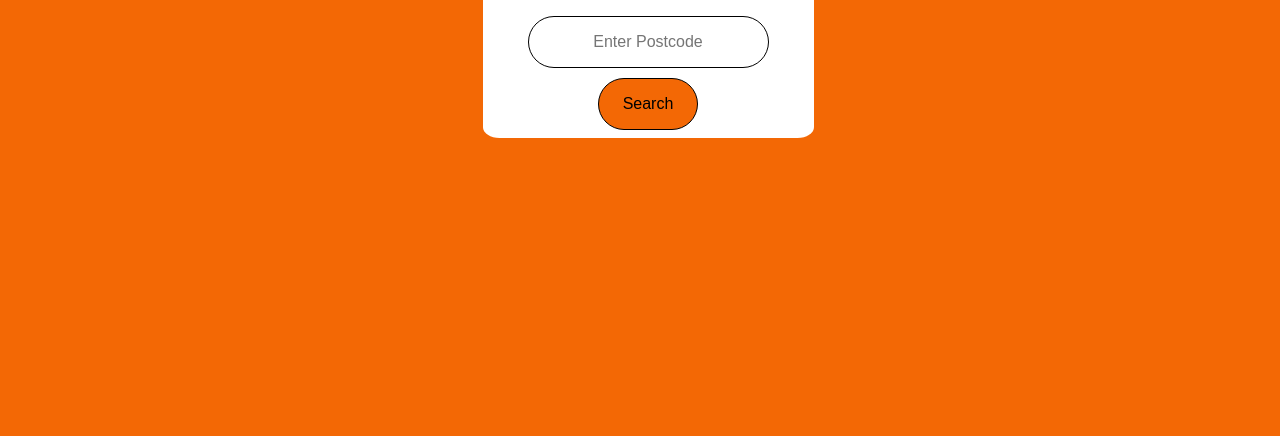
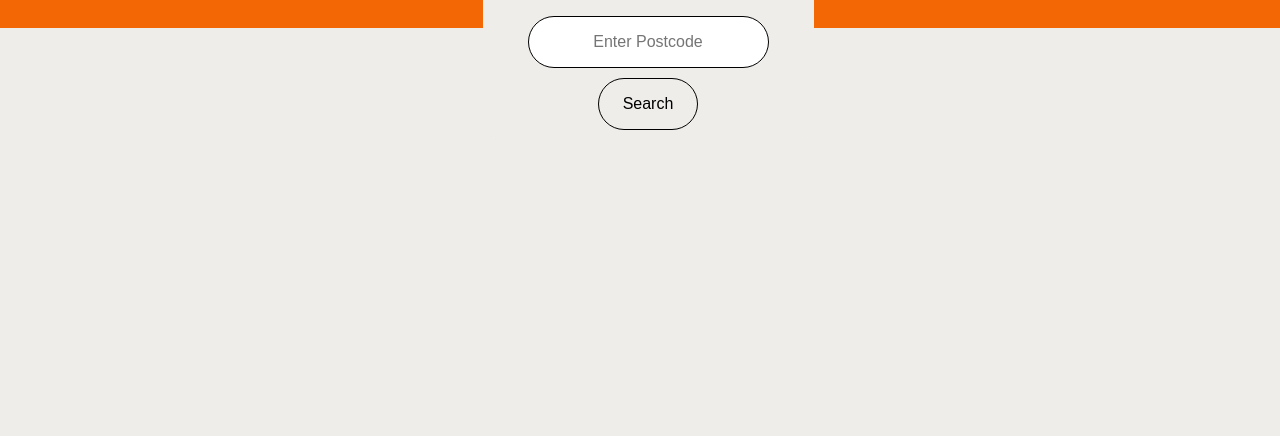
Before and after one commit to ChessEmulator94/JET-Restaurant-Info, a website: page web_page/views/indexView.html in a window 1280 px wide. Shown: the part 380-816 px from the top of the page. Drawn offline with Linux system fonts and the light colour scheme; a web font is replaced by a local one.

Commit message:
Element colours changed

```diff
--- a/web_page/css/indexStyles.css
+++ b/web_page/css/indexStyles.css
@@ -1,6 +1,7 @@
 /* General Styles */
 :root {
   --jet-color: #f36805;
+  --bg-white: #eeedea;
 }
 
 /* Regular */
@@ -31,6 +32,12 @@ body {
   background-color: var(--jet-color);
   width: 100%;
   /* background-image: url("./images/bg_hero-wide.jpg"); */
+  background-image: linear-gradient(
+    var(--jet-color) 0%,
+    var(--jet-color) 50%,
+    var(--bg-white) 50%,
+    var(--bg-white) 100%
+  );
 }
 
 .logo {
@@ -53,7 +60,7 @@ body {
   height: auto;
   padding-left: 40px;
   padding-right: 40px;
-  background-color: white;
+  background-color: var(--bg-white);
   border-radius: 5%;
   .flexbox-container {
     display: flex;
@@ -79,7 +86,7 @@ body {
   padding: 16px;
   width: 100px;
   font-size: 16px;
-  background-color: var(--jet-color);
+  background-color: var(--bg-white);
   border-radius: 100px;
 }
 
```
